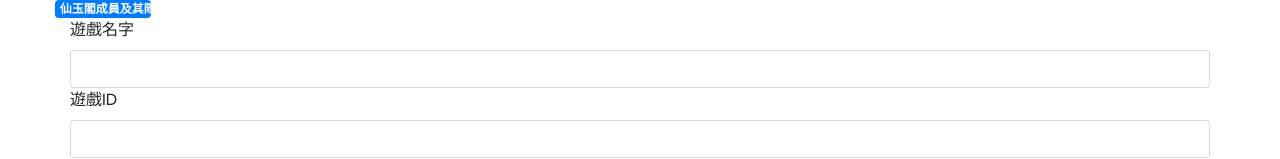
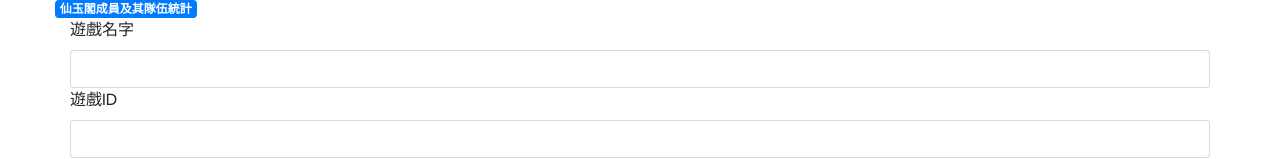
Before and after one commit to Chanching95/xianyuge, a plain HTML site: page form.html in a window 1280 px wide. Shown: the top 159 px of the page. Drawn offline with Linux system fonts and the light colour scheme; a web font is replaced by a local one.

Commit message:
Update form.html

```diff
--- a/form.html
+++ b/form.html
@@ -35,9 +35,10 @@
 <div class="container">
     <div class="row">
 <form id="google-form" class="row g-3">
-  <div class="badge bg-primary text-wrap" style="width: 6rem;">
+  <div class="badge bg-primary text-wrap">
   仙玉閣成員及其隊伍統計
   </div>
+
    <div class="col-12">
     <label for="inputname" class="form-label">遊戲名字</label>
     <input type="text" class="form-control" id="inputname">
```
